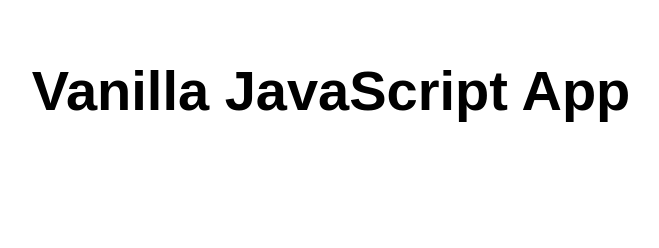
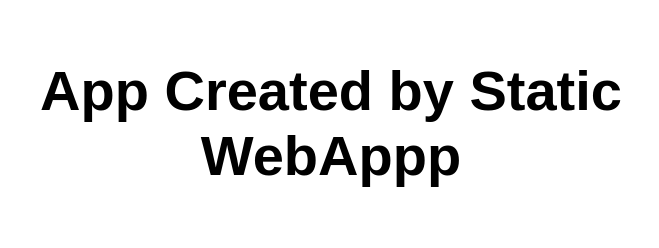
Before and after one commit to Jalal189/my-first-static-web-app, a website: page src/index.html in a window 1280 px wide. Shown: the whole page, without its empty margins (309-968 px from the left). Drawn offline with Linux system fonts and the light colour scheme.

Commit message:
Update index.html

```diff
--- a/src/index.html
+++ b/src/index.html
@@ -10,7 +10,7 @@
 
 <body>
   <main>
-    <h1>Vanilla JavaScript App</h1>
+    <h1>App Created by Static WebAppp</h1>
   </main>
 </body>
 
```
